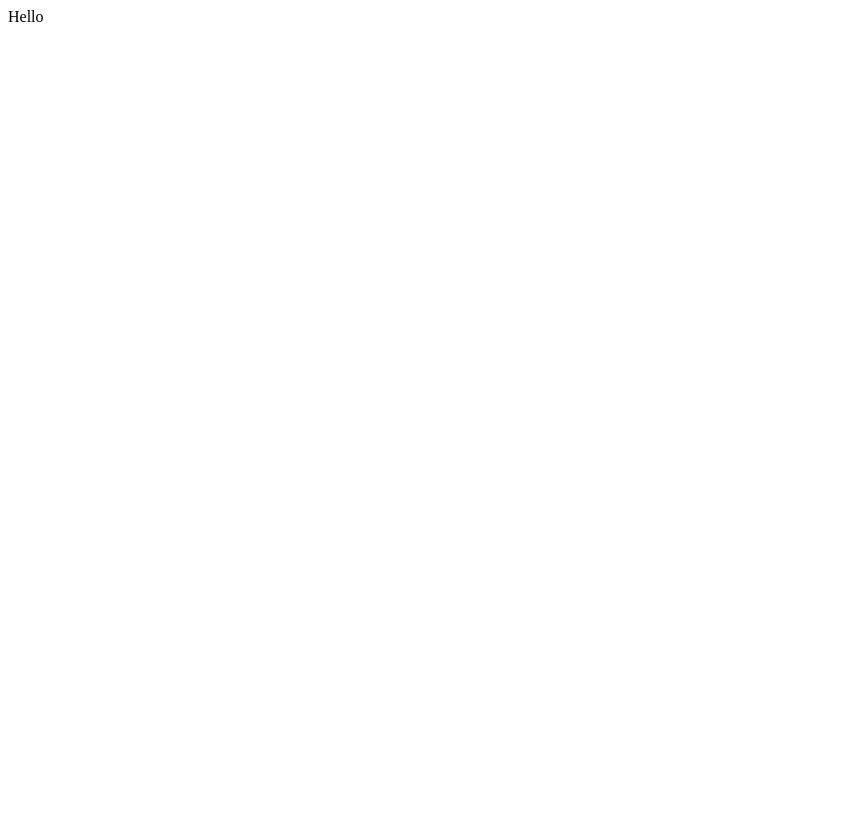
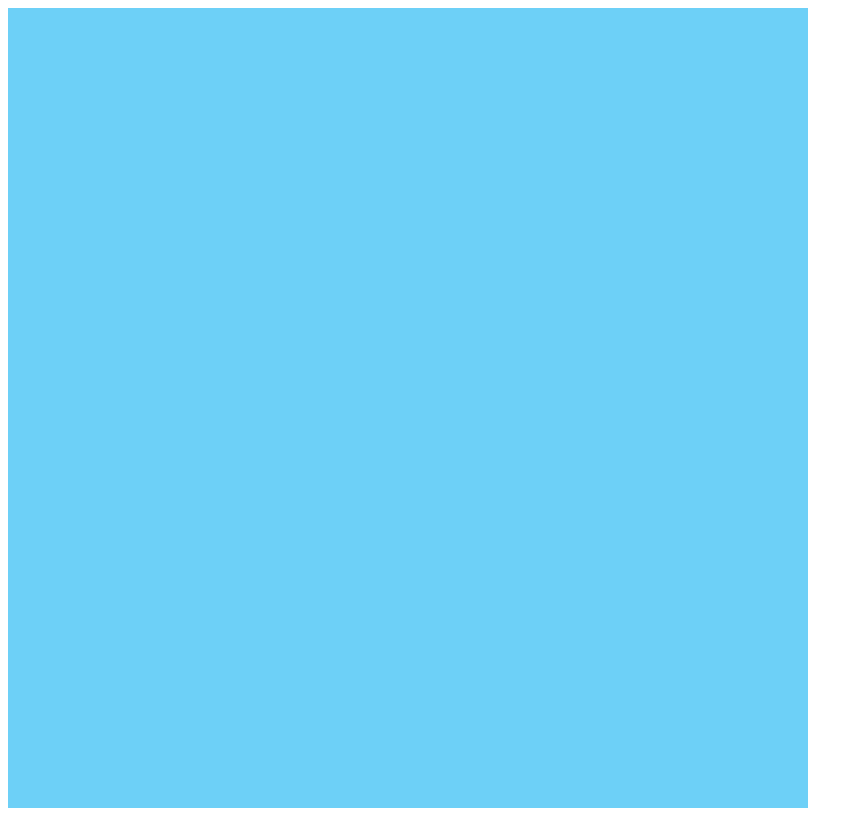
Before and after one commit to likerRr/pipes-puzzle, a Next.js app: page / in a window 1280 px wide. Shown: the whole page, without its empty margins (0-863 px from the left). Built offline with nearby package versions, Linux system fonts and the light colour scheme.

Commit message:
Add Game component where game starts

```diff
--- a/pages/index.tsx
+++ b/pages/index.tsx
@@ -1,5 +1,8 @@
-import type { NextPage } from 'next'
+import type { NextPage } from 'next';
+import dynamic from 'next/dynamic';
 
-const Home: NextPage = () => <>Hello</>;
+const Game = dynamic(() => import('../src/components/Game'), { ssr: false });
+
+const Home: NextPage = () => <Game />;
 
 export default Home;
--- /dev/null
+++ b/src/components/Game.tsx
@@ -0,0 +1,26 @@
+import { useEffect, useRef } from 'react';
+
+import PhaserGame from '../game/PhaserGame';
+import config from '../game/config';
+
+const Game = () => {
+  const divRef = useRef<HTMLDivElement>(null);
+
+  useEffect(() => {
+    const phaserGame = new PhaserGame(config);
+
+    if (divRef.current) {
+      const game = phaserGame.start(divRef.current);
+
+      return () => {
+        game.destroy(true);
+      };
+    }
+  }, []);
+
+  return (
+    <div ref={divRef} />
+  );
+};
+
+export default Game;
--- a/styles/globals.css
+++ b/styles/globals.css
@@ -14,3 +14,8 @@ a {
 * {
   box-sizing: border-box;
 }
+
+canvas {
+  margin: 0 auto;
+  display : block;
+}
```
